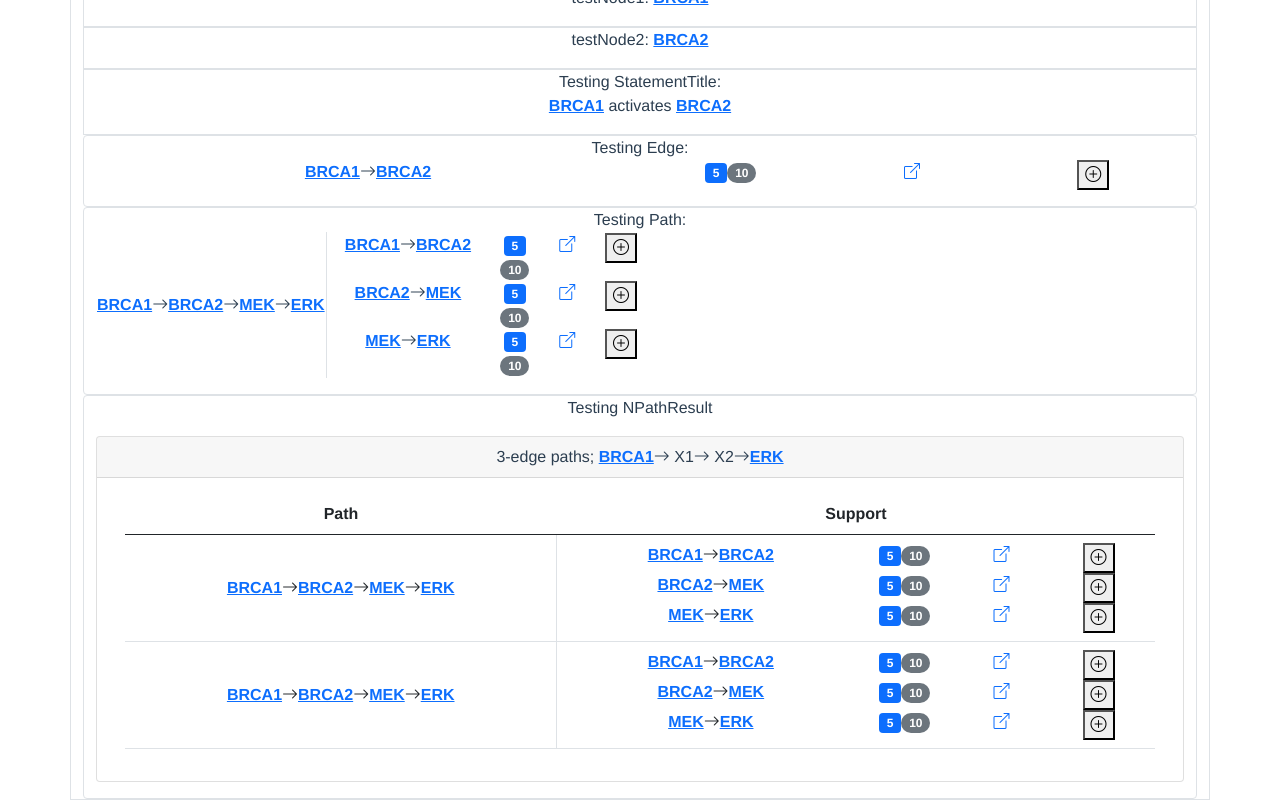
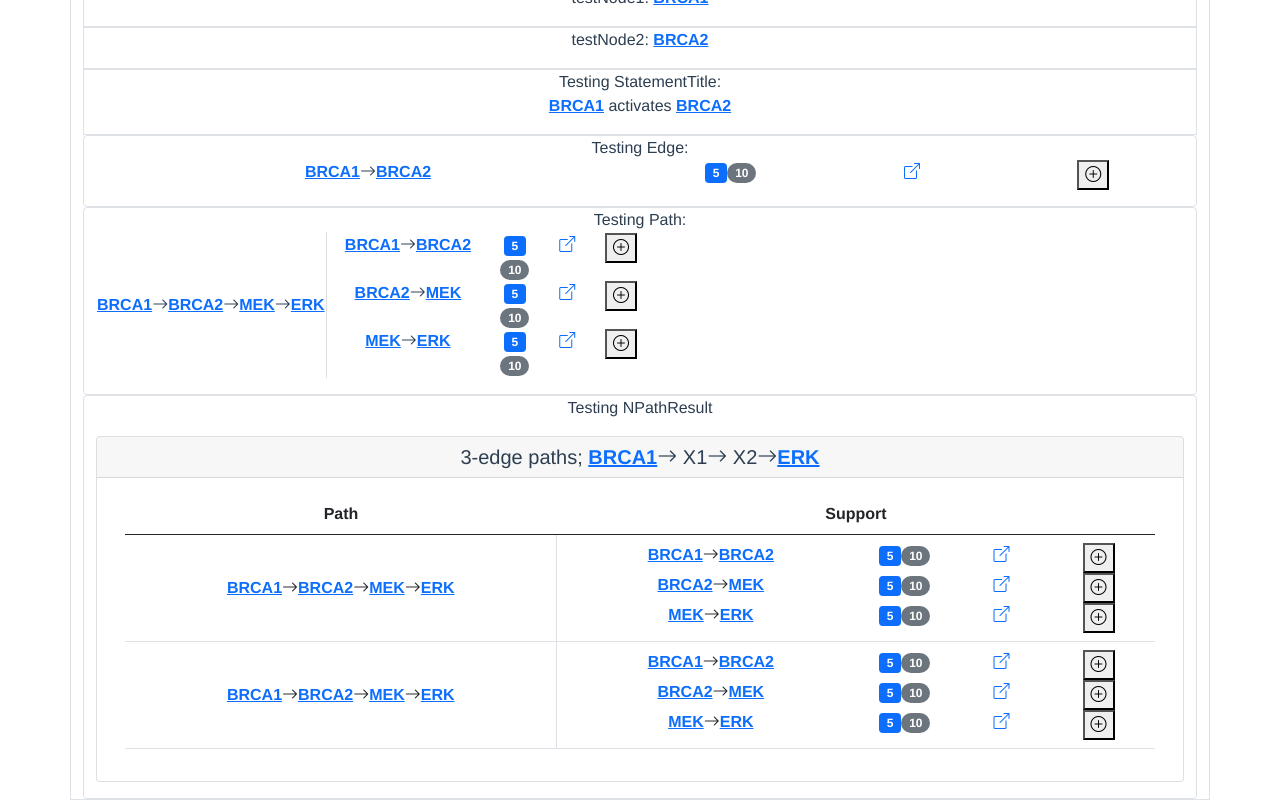
Before and after one commit to kkaris/indra_network_service, a Vue app in the folder indra_network_search/frontend/: page / in a window 1280 px wide. Shown: the part 513-1313 px from the top of the page. Built offline with nearby package versions, Linux system fonts and the light colour scheme; what @dafcoe/vue-collapsible-panel would draw is missing.

Commit message:
Make card header <h5>

```diff
--- a/indra_network_search/frontend/src/components/Result/NPathResult.vue
+++ b/indra_network_search/frontend/src/components/Result/NPathResult.vue
@@ -1,6 +1,6 @@
 <template>
   <div class="card text-center">
-    <div class="card-header">
+    <h5 class="card-header">
       <!-- Header N-edge paths | Source -> {X_n} -> target | source badges | collapse toggle icon -->
       {{ edgeCount }}-edge paths;
       <template v-if="sourceExist"><Node v-bind="source" /></template>
@@ -11,7 +11,7 @@
       </template>
       <template v-if="targetExist"><Node v-bind="target" /></template>
       <template v-else>X{{ pathNodeCount + 1 }}</template>
-    </div>
+    </h5>
     <div class="card-body">
       <!-- Table (or grid) with two columns: Path | Support -->
       <div class="container">
```
